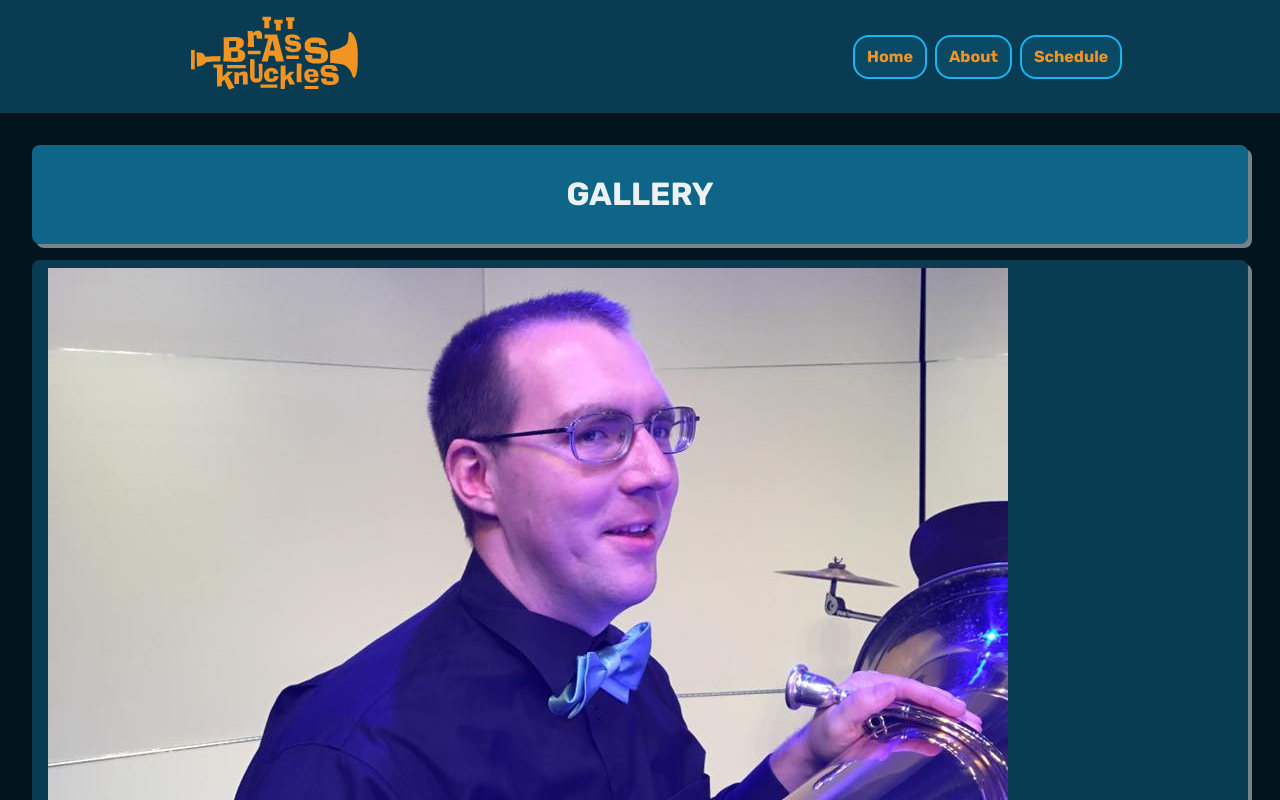
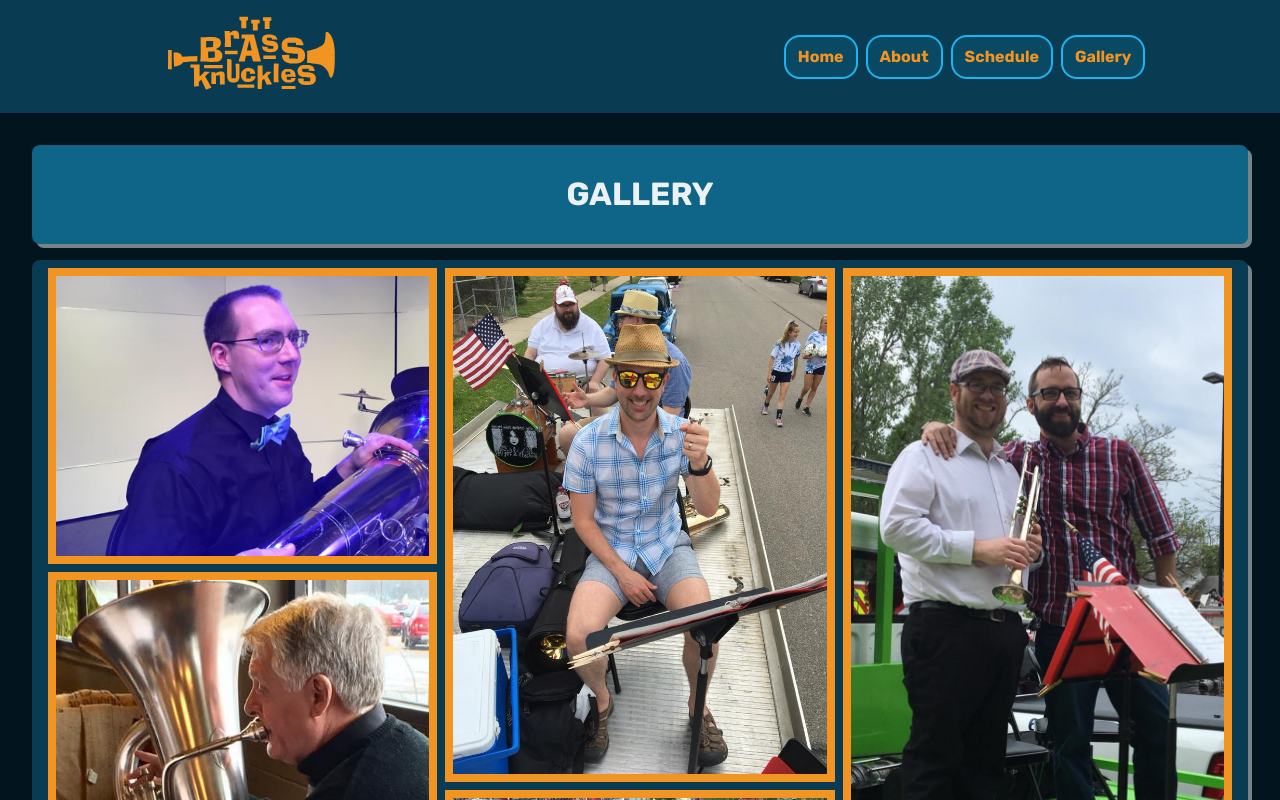
Before and after one commit to jamestw13/brass-knuckles, a React (Create React App) app: page /gallery in a window 1280 px wide. Shown: the top 800 px of the page. Built offline with nearby package versions, Linux system fonts and the light colour scheme; no server answers.

Commit message:
added gallery page and masonry layout

```diff
--- a/src/App.css
+++ b/src/App.css
@@ -423,3 +423,21 @@ select {
   border-radius: 0.5rem;
   box-shadow: hsl(var(--clr-brand) / 0.5) 0.5rem 0.5rem;
 }
+
+.gallery-box {
+  display: column;
+  column-count: 3;
+  margin-bottom: 0.5rem;
+  gap: 0.5rem;
+}
+
+.image-container {
+  width: 100%;
+  border: 0.5em solid hsl(var(--clr-accent));
+  margin-bottom: 0.5rem;
+  break-inside: avoid;
+}
+
+.image {
+  width: 100%;
+}
--- a/src/components/Header.js
+++ b/src/components/Header.js
@@ -22,9 +22,9 @@ function Header() {
         <Link to="/schedule">
           <p>Schedule</p>
         </Link>
-        {/* <Link to ='/gallery'>
-          <p >Gallery</p>
-        </Link> */}
+        <Link to="/gallery">
+          <p>Gallery</p>
+        </Link>
         {/* <Link to='/contact'>
           <p>Contact</p>
         </Link> */}
--- a/src/pages/Gallery.js
+++ b/src/pages/Gallery.js
@@ -7,12 +7,11 @@ function Gallery() {
     <section className="grid">
       <h1 className="page-header uppercase ff-sans-norm fs-600">Gallery</h1>
 
-      <section className="card gallery-box photo-grid">
+      <section className="card gallery-box">
         {imageData.map((image, index) => image.id && <Image image={image} index={image.id} key={index + 1} />)}
         <iframe
+          width="100%"
           className="card"
-          width="560"
-          height="315"
           src="https://www.youtube.com/embed/lUhTArdldZc?controls=0"
           title="YouTube video player"
           frameborder="0"
```
